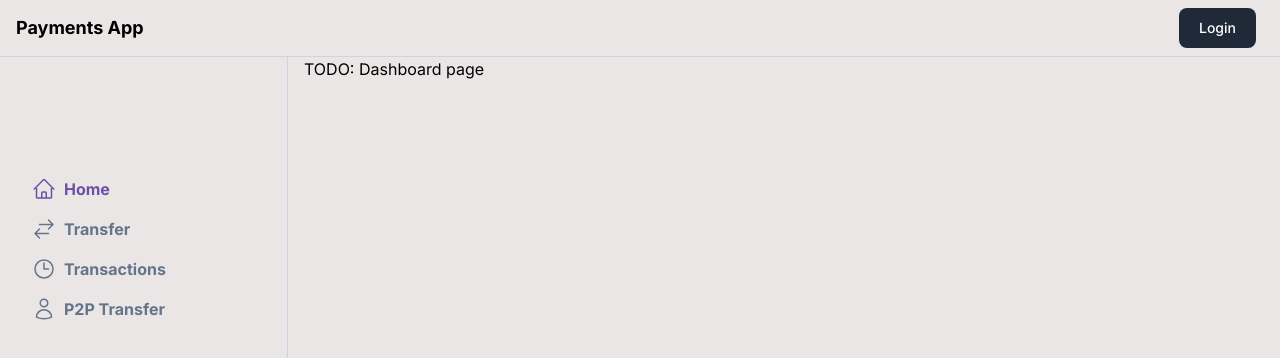
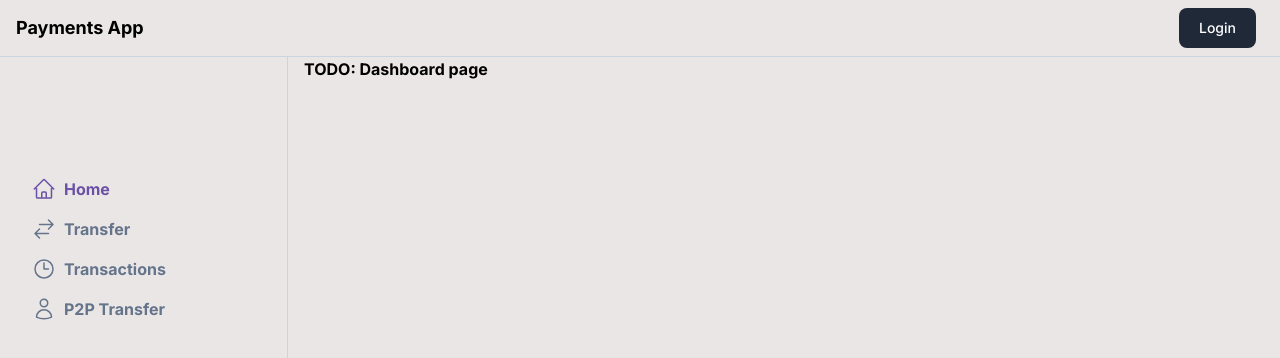
Before and after one commit to abhishekpaturkar/payments-app, a Next.js app in the folder apps/user-app/: page /dashboard in a window 1280 px wide. Shown: the top 358 px of the page. Built offline with nearby package versions, Linux system fonts and the light colour scheme; no server answers.

Commit message:
testing workflow

```diff
--- a/apps/user-app/app/(dashboard)/dashboard/page.tsx
+++ b/apps/user-app/app/(dashboard)/dashboard/page.tsx
@@ -1,3 +1,3 @@
 export default function () {
-  return <div>TODO: Dashboard page</div>
+  return <div className="font-bold">TODO: Dashboard page</div>
 }
```
